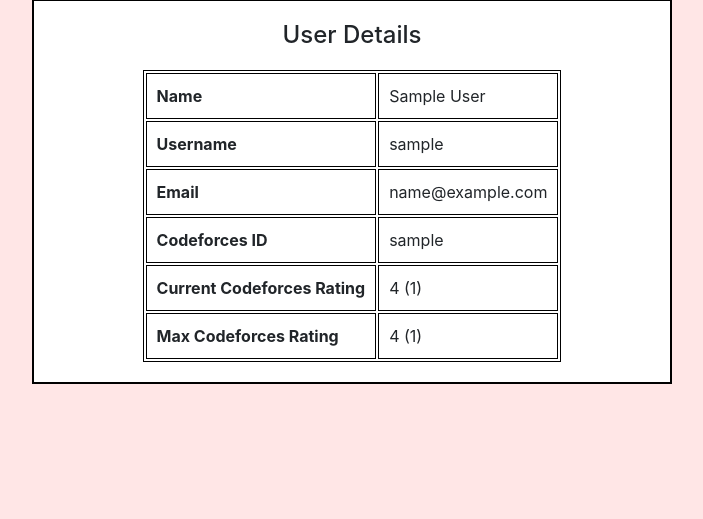
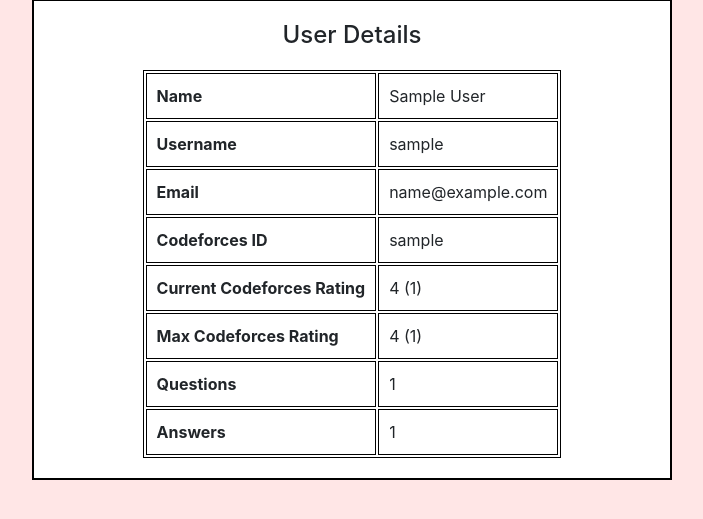
Before and after one commit to decapitator007/CodeHub, a Django app: a page that uses CodeHub/templates/CodeHub/profile.html in a window 1280 px wide. Shown: the part 182-701 px from the top of the page, without its empty margins (288-991 px from the left). Run offline with Django 3.2, Linux system fonts and the light colour scheme; a user stored in the database is signed in; tables that the repository leaves empty hold one stand-in row (values such as "Sample post"); a database or web service that is not in the repository returns one stand-in record (values such as "Sample title"); data that the repository does not hold is empty; some libraries are stand-ins or nearby versions.

Commit message:
No. of questions and answers

```diff
--- a/CodeHub/models.py
+++ b/CodeHub/models.py
@@ -12,3 +12,5 @@ class Answer(models.Model):
 class cfid(models.Model):
     username=models.CharField(max_length=100)
     cfusername=models.CharField(max_length=100)
+    no_of_q=models.IntegerField(default=0)
+    no_of_a=models.IntegerField(default=0)
--- a/CodeHub/templates/CodeHub/about.html
+++ b/CodeHub/templates/CodeHub/about.html
@@ -13,8 +13,8 @@
     <div class="center">
         <b>Suryansh Singh (IIT BHU Varanasi)</b><br>
         <img src="{%static 'images/Gmail.png'%}" style="height:40px;width:40px"> : suryanshsingh640@gmail.com<br>
-        <a href="https://www.facebook.com/suryansh.dhoni/">{%include './icons/fb.svg'%}</a>
-        <a href="https://github.com/decapitator007"><img src="{%static 'images/git1.png'%}" style="height:40px;width:40px"></a>
+        <a href="https://www.facebook.com/suryansh.dhoni/" target="_blank">{%include './icons/fb.svg'%}</a>
+        <a href="https://github.com/decapitator007" target="_blank"><img src="{%static 'images/git1.png'%}" style="height:40px;width:40px"></a>
     </div>
 </div>
 {%endblock%}
--- a/CodeHub/templates/CodeHub/profile.html
+++ b/CodeHub/templates/CodeHub/profile.html
@@ -35,6 +35,14 @@
                     <td>Not Provided</td>
                 </tr>
             {%endif%}
+            <tr>
+                <td><b>Questions</b></td>
+                <td>{{contri.no_of_q}}</td>
+            </tr>
+            <tr>
+                <td><b>Answers</b></td>
+                <td>{{contri.no_of_a}}</td>
+            </tr>
         </tbody>
     </table>
 </div>
--- a/CodeHub/views.py
+++ b/CodeHub/views.py
@@ -57,7 +57,7 @@ def profile(request,string):
         details={}
     else:
         details=response.json()['result'][0]
-    return render(request,'CodeHub/profile.html',{'cf':details,'userob':userob})
+    return render(request,'CodeHub/profile.html',{'cf':details,'userob':userob,'contri':cf})
 #Delete Answer
 def delete_ans(request,pk,ak):
     answer=get_object_or_404(Answer,pk=ak)
@@ -65,6 +65,9 @@ def delete_ans(request,pk,ak):
         if request.method=="POST":
             if 'yes' in request.POST:
                 answer.delete()
+                cf=get_object_or_404(cfid,username=request.user)
+                cf.no_of_a=cf.no_of_a-1
+                cf.save()
             return redirect('ques_detail',pk=pk)
         else:
             return render(request,'CodeHub/delete_ans.html',{})
@@ -102,6 +105,9 @@ def new_ques(request):
                 question.author=request.user
                 question.added_time=timezone.now()
                 question.save()
+                cf=get_object_or_404(cfid,username=request.user)
+                cf.no_of_q=cf.no_of_q+1
+                cf.save()
                 messages.success(request,'Your question has been added!')
                 return redirect('home')
         else:
@@ -123,6 +129,9 @@ def add_ans(request,pk):
                 answer.added_time=timezone.now()
                 answer.link_to_ques=question
                 answer.save()
+                cf=get_object_or_404(cfid,username=request.user)
+                cf.no_of_a=cf.no_of_a+1
+                cf.save()
                 messages.success(request,'Your answer has been added!')
                 return redirect('ques_detail',pk=pk)
         else:
```
Also changed, not shown: CodeHub/migrations/0005_auto_20210719_1802.py (added).
